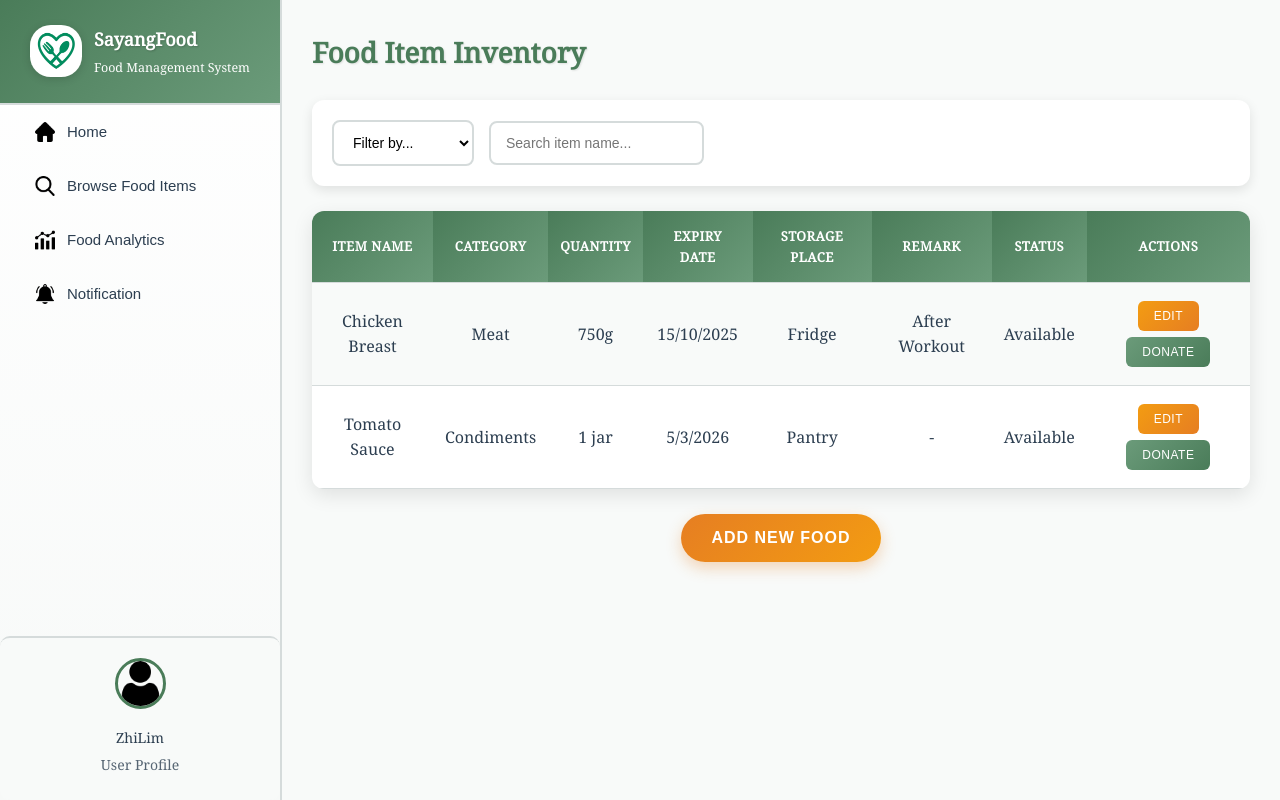
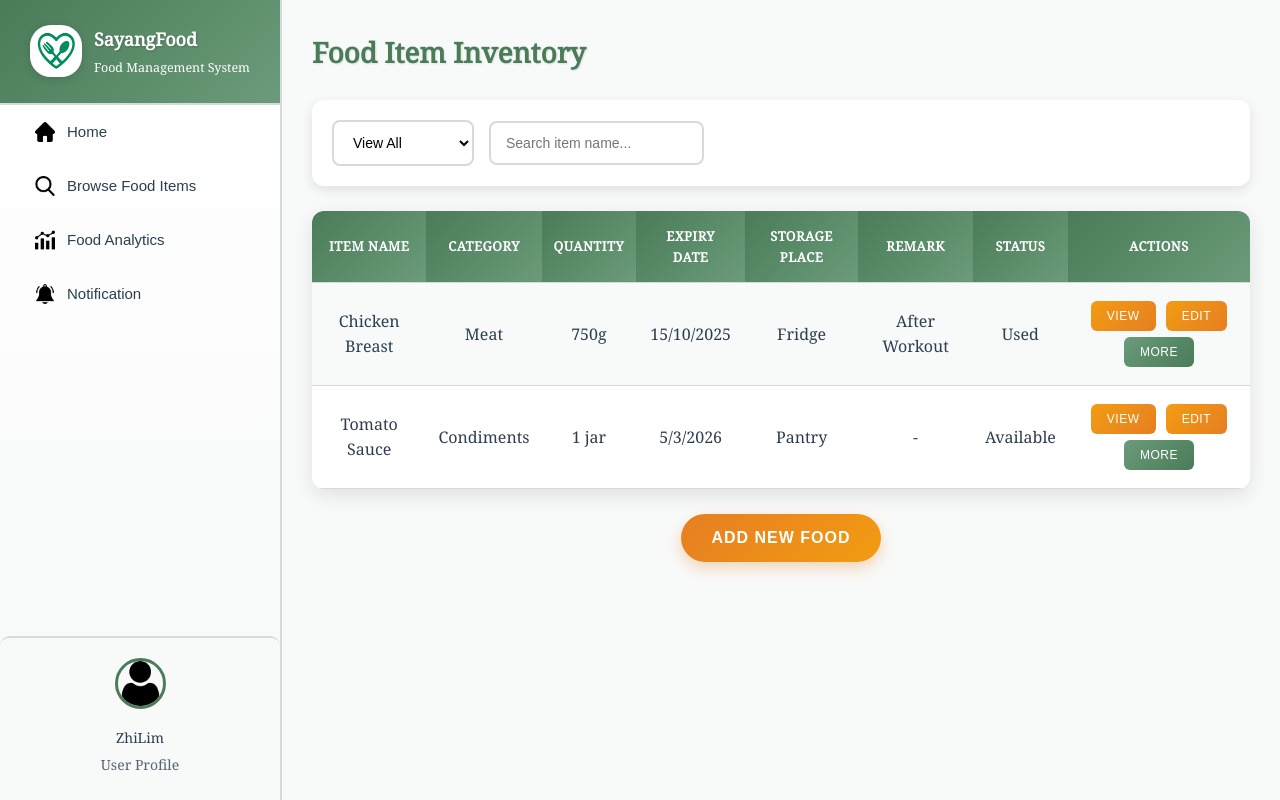
Before and after one commit to XinYou0910/SayangFood, a PHP site: page /inventory.html in a window 1280 px wide. Run offline with PHP 8.4, Linux system fonts and the light colour scheme.

Commit message:
inventory action button updated

```diff
--- a/inventory.css
+++ b/inventory.css
@@ -1,3 +1,16 @@
+/* Donate Popup vertical actions */
+.donate-actions {
+  display: flex;
+  flex-direction: column;
+  gap: 15px;
+  margin-bottom: 20px;
+}
+
+.donate-cancel {
+  display: block;
+  width: 100%;
+  margin-top: 10px;
+}
 :root {
   --primary-green: #4a7c59;
   --light-green: #6b9b7a;
@@ -308,6 +321,16 @@ tr:hover {
   transition: all 0.3s ease;
 }
 
+.view-btn {
+  background: linear-gradient(135deg, var(--light-orange) 0%, var(--accent-orange) 100%);
+  color: white;
+}
+
+.view-btn:hover {
+  transform: translateY(-2px);
+  box-shadow: 0 4px 8px rgba(230, 126, 34, 0.3);
+}
+
 .edit-btn {
   background: linear-gradient(135deg, var(--light-orange) 0%, var(--accent-orange) 100%);
   color: white;
--- a/inventory.html
+++ b/inventory.html
@@ -63,7 +63,7 @@
     <!-- Filter + Search -->
     <div class="controls">
       <select>
-        <option value="all">Filter by...</option>
+        <option value="all">View All</option>
         <option value="item">Item Name</option>
         <option value="category">Category</option>
         <option value="quantity">Quantity</option>
@@ -93,10 +93,11 @@
         <td>15/10/2025</td>
         <td>Fridge</td>
         <td>After Workout</td>
-        <td>Available</td>
+        <td>Used</td>
         <td>
+          <button class="action-btn view-btn">View</button>
           <button class="action-btn edit-btn">Edit</button>
-          <button class="action-btn donate-btn">Donate</button>
+          <button class="action-btn donate-btn" onclick="openDonatePopup()">More</button>
         </td>
       </tr>
       <tr>
@@ -108,8 +109,9 @@
         <td>-</td>
         <td>Available</td>
         <td>
+          <button class="action-btn view-btn">View</button>
           <button class="action-btn edit-btn">Edit</button>
-          <button class="action-btn donate-btn">Donate</button>
+          <button class="action-btn donate-btn" onclick="openDonatePopup()">More</button>
         </td>
       </tr>
     </table>
@@ -121,12 +123,24 @@
   <div class="popup" id="popupForm">
     <div class="popup-content">
       <h2>Add New Food Item</h2>
+      <label for="itemName">Item Name</label>
       <input type="text" id="itemName" placeholder="Item Name">
+
+      <label for="category">Category</label>
       <input type="text" id="category" placeholder="Category">
+
+      <label for="quantity">Quantity</label>
       <input type="text" id="quantity" placeholder="Quantity">
+
+      <label for="expiryDate">Expiry Date</label>
       <input type="date" id="expiryDate">
+
+      <label for="storagePlace">Storage Place</label>
       <input type="text" id="storagePlace" placeholder="Storage Place">
+
+      <label for="remark">Remark</label>
       <textarea id="remark" placeholder="Remark"></textarea>
+
       <button class="save" onclick="closePopup()">Save</button>
       <button class="cancel" onclick="closePopup()">Cancel</button>
     </div>
@@ -135,3 +149,36 @@
   <script src="inventory.js"></script>
 </body>
 </html>
+
+  <!-- Flag for Donation Popup -->
+  <div class="popup" id="flagDonationPopup">
+    <div class="popup-content">
+      <h2>Flag for Donation</h2>
+      <form id="flagDonationForm">
+        <label for="pickupLocation">Pickup Location</label>
+        <input type="text" id="pickupLocation" name="pickupLocation" placeholder="Enter pickup location" required>
+
+        <label for="pickupDate">Pickup Date</label>
+        <input type="date" id="pickupDate" name="pickupDate" required>
+
+        <label for="pickupTime">Pickup Time</label>
+        <input type="time" id="pickupTime" name="pickupTime" required>
+
+        <button class="save" type="submit">Submit</button>
+        <button class="cancel" type="button" onclick="closeFlagDonationPopup()">Cancel</button>
+      </form>
+    </div>
+  </div>
+
+  <!-- Donate Popup -->
+  <div class="popup" id="donatePopup">
+    <div class="popup-content">
+      <h2>Choose an Action</h2>
+      <div class="donate-actions">
+        <button class="save" onclick="markAsUsed()">Mark as Used</button>
+        <button class="save" onclick="planForMeal()">Plan for Meal</button>
+        <button class="save" onclick="flagForDonation()">Flag for Donation</button>
+      </div>
+      <button class="cancel donate-cancel" onclick="closeDonatePopup()">Cancel</button>
+    </div>
+  </div>
--- a/inventory.js
+++ b/inventory.js
@@ -15,6 +15,44 @@ function openPopup() {
 function closePopup() {
   document.getElementById("popupForm").style.display = "none";
 }
+
+// Donate Popup functions
+function openDonatePopup() {
+  document.getElementById("donatePopup").style.display = "flex";
+}
+function closeDonatePopup() {
+  document.getElementById("donatePopup").style.display = "none";
+}
+
+function markAsUsed() {
+  alert("Marked as used!");
+  closeDonatePopup();
+}
+function planForMeal() {
+  alert("Planned for meal!");
+  closeDonatePopup();
+}
+function flagForDonation() {
+  closeDonatePopup();
+  document.getElementById("flagDonationPopup").style.display = "flex";
+}
+
+function closeFlagDonationPopup() {
+  document.getElementById("flagDonationPopup").style.display = "none";
+}
+
+// Handle flag donation form submit
+document.addEventListener("DOMContentLoaded", function() {
+  var form = document.getElementById("flagDonationForm");
+  if (form) {
+    form.addEventListener("submit", function(e) {
+      e.preventDefault();
+      // You can process the form data here
+      alert("Donation flagged!\nLocation: " + form.pickupLocation.value + "\nDate: " + form.pickupDate.value + "\nTime: " + form.pickupTime.value);
+      closeFlagDonationPopup();
+    });
+  }
+});
 
 //Sidebar toggle
 function toggleSidebar() {
```
